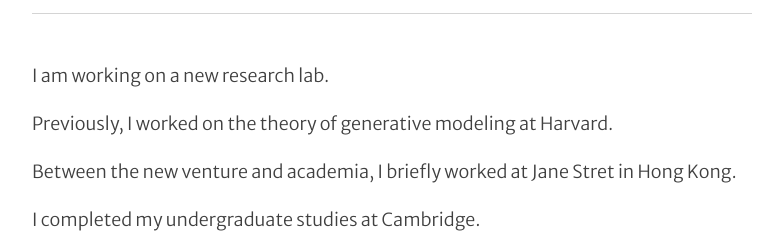
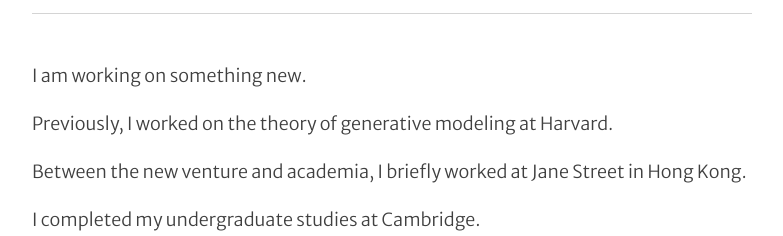
Before and after one commit to brianlck/brianlck.github.io, a SvelteKit app: page / in a window 1280 px wide. Shown: the part 215-451 px from the top of the page, without its empty margins (248-1031 px from the left). Built offline with nearby package versions, Linux system fonts and the light colour scheme.

Commit message:
Update text in page.svelte for clarity

```diff
--- a/src/routes/+page.svelte
+++ b/src/routes/+page.svelte
@@ -11,11 +11,11 @@
 
 <div class="layout font-light space-y-14 text-lg">
     <div class="space-y-5">
-		<p>I am working on a new research lab.</p>
+		<p>I am working on something new.</p>
 
 		<p>Previously, I worked on the theory of generative modeling at Harvard. </p>
 
-		<p>Between the new venture and academia, I briefly worked at Jane Stret in Hong Kong. </p>
+		<p>Between the new venture and academia, I briefly worked at Jane Street in Hong Kong. </p>
 
 	    <p>I completed my undergraduate studies at Cambridge. </p>
 
```
